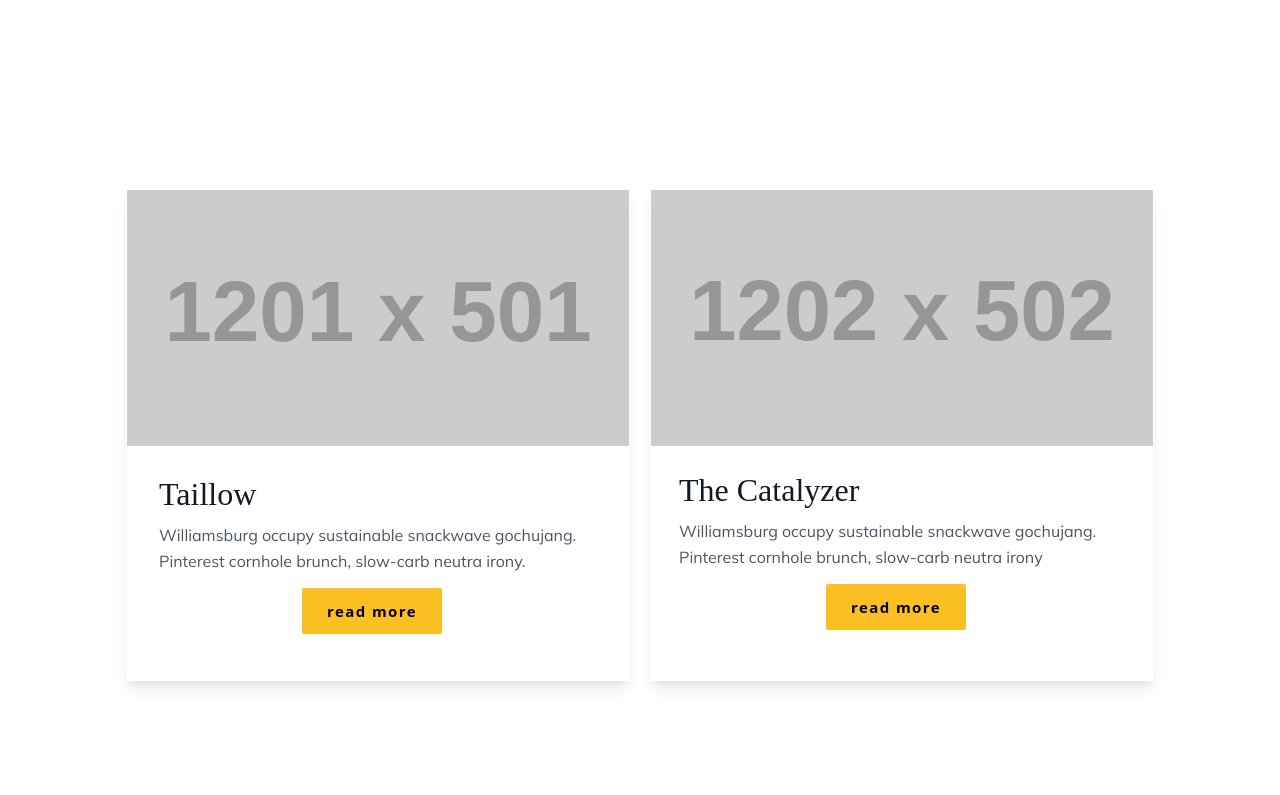
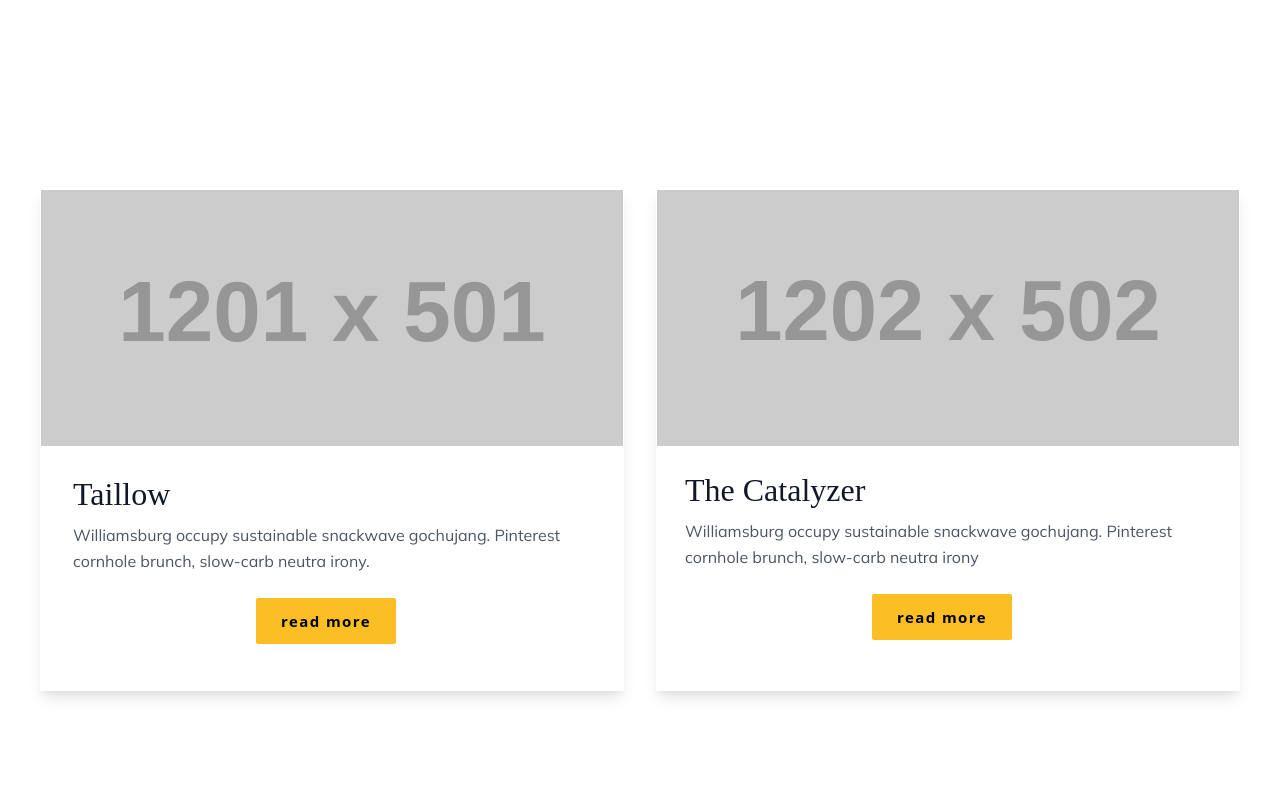
Before and after one commit to sepehrjf/sepehr-jalali, a Gatsby site: page /projects in a window 1280 px wide. Shown: the part 425-1220 px from the top of the page. Built offline with nearby package versions, Linux system fonts and the light colour scheme; Gatsby itself is replaced by a stand-in of ours; placeholder pictures from the web are drawn by us.

Commit message:
Added Grid System for Projects

```diff
--- a/src/components/projectCard.js
+++ b/src/components/projectCard.js
@@ -3,10 +3,8 @@ import ButtonYellow from "./buttonYellow";
 
 const ProjectCard = () => {
   return (
-    <section className="text-gray-600">
-      <div className="container px-5 py-24 mx-auto">
-        <div className="flex flex-wrap justify-center -mx-2.5 -mb-10 text-left">
-          <div className="sm:w-2/5 mb-10 border border-solid border-transparent shadow-lg mx-2.5">
+    <div className="container px-10 py-24 mx-auto grid grid-cols-1 md:grid-cols-2 gap-8 text-gray-600 text-left">
+      <div className="border border-solid border-transparent shadow-lg">
         <div className="h-64 overflow-hidden">
           <img
             alt="content"
@@ -26,7 +24,7 @@ const ProjectCard = () => {
             Taillow
           </h2>
           <p
-                className="leading-relaxed text-base font-normal"
+            className="pb-2.5 leading-relaxed text-base font-normal"
             style={{
               fontFamily: "Mulish, sans-serif",
             }}
@@ -37,7 +35,7 @@ const ProjectCard = () => {
           <ButtonYellow name="read more" />
         </div>
       </div>
-          <div className="sm:w-2/5 mb-10 border border-solid border-transparent shadow-lg mx-2.5">
+      <div className="border border-solid border-transparent shadow-lg">
         <div className="h-64 overflow-hidden">
           <img
             alt="content"
@@ -57,7 +55,7 @@ const ProjectCard = () => {
             The Catalyzer
           </h2>
           <p
-                className="leading-relaxed text-base font-normal"
+            className="pb-2.5 leading-relaxed text-base font-normal"
             style={{
               fontFamily: "Mulish, sans-serif",
             }}
@@ -69,8 +67,6 @@ const ProjectCard = () => {
         </div>
       </div>
     </div>
-      </div>
-    </section>
   );
 };
 
```
Lines whose indentation alone changed are shown as unchanged.
